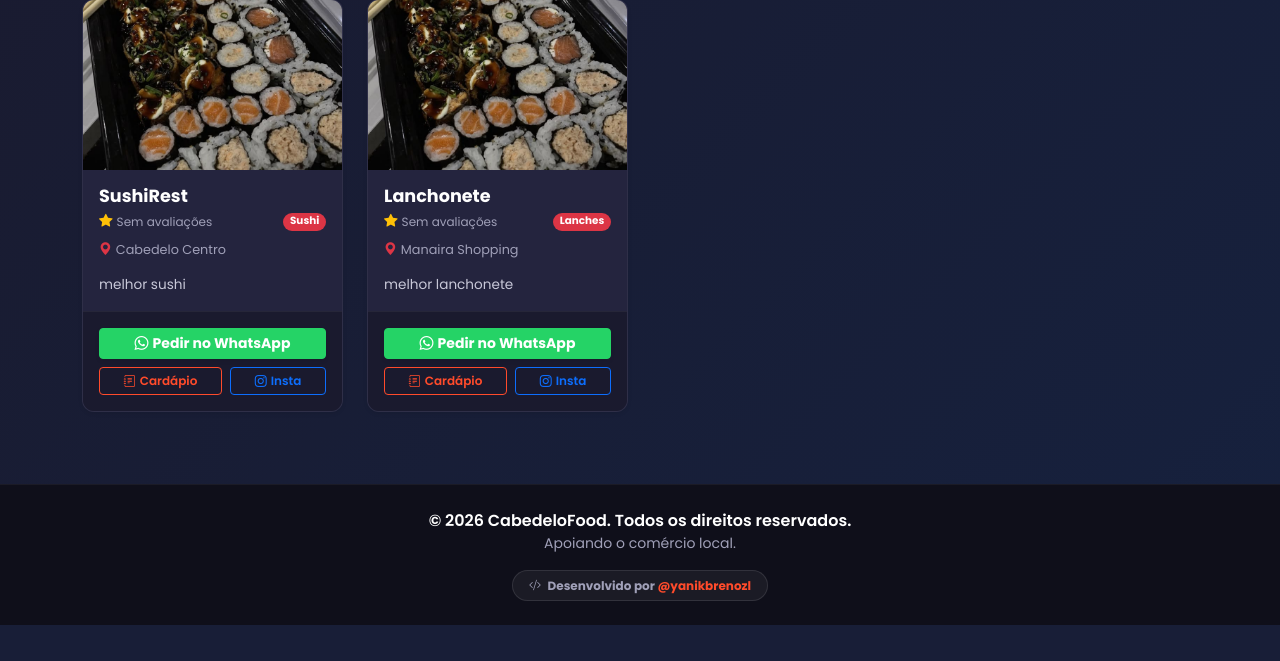
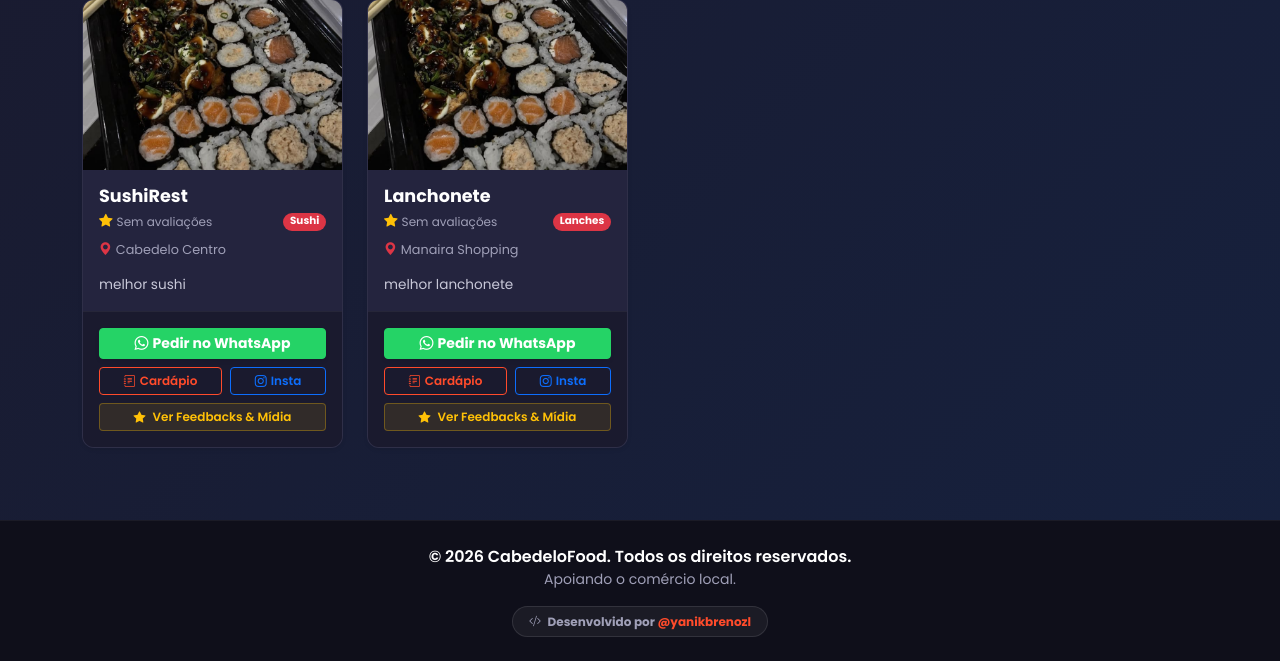
Before and after one commit to brenosobre/CabedeloFood, a Django app: page / in a window 1280 px wide. Shown: the part 397-1058 px from the top of the page. Before the commit the page ends 1022 px from the top, so only its background shows below. Run offline with Django 5.2, Linux system fonts and the light colour scheme; data comes from the database, SQL or seed files in the repository; tables that the repository leaves empty hold one stand-in row (values such as "Sample post"); some libraries are stand-ins or nearby versions.

Commit message:
correção avaliação

```diff
--- a/restaurantes/templates/restaurantes/index.html
+++ b/restaurantes/templates/restaurantes/index.html
@@ -116,7 +116,6 @@
             color: #ff4b2b !important;
         }
 
-        /* HOVER DO BOTÃO DO DESENVOLVEDOR */
         .dev-link:hover {
             background: rgba(255, 255, 255, 0.1) !important;
             border-color: rgba(255, 75, 43, 0.5) !important;
@@ -128,7 +127,6 @@
     <nav class="navbar navbar-expand-lg navbar-dark navbar-custom py-3">
         <div class="container d-flex justify-content-between align-items-center">
 
-            <!-- LOGÓTIPO PIN + HAMBÚRGUER COM FIX DO CSS -->
             <a class="navbar-brand m-0 d-flex align-items-center" href="{% url 'home' %}">
                 <svg width="32" height="38" viewBox="0 0 36 38" fill="none" xmlns="http://www.w3.org/2000/svg" class="me-2">
                     <defs>
@@ -267,12 +265,18 @@
 
                     <div class="card-footer pb-3 pt-3">
                         <div class="mb-2">
+                            {% if rest.telefone %}
                                 <a href="https://wa.me/55{{ rest.telefone|cut:' '|cut:'-'|cut:'('|cut:')' }}?text=Olá! Vi o restaurante {{ rest.nome }} no CabedeloFood e gostaria de saber mais."
                                    target="_blank"
                                    class="btn btn-sm w-100 fw-bold shadow-sm text-white"
                                    style="background-color: #25D366; border-color: #25D366; transition: transform 0.2s;">
                                     <i class="bi bi-whatsapp me-1"></i>Pedir no WhatsApp
                                 </a>
+                            {% else %}
+                                <button class="btn btn-outline-secondary btn-sm w-100 fw-semibold" style="font-size: 0.75rem;" disabled>
+                                    <i class="bi bi-telephone-x me-1"></i>Sem WhatsApp
+                                </button>
+                            {% endif %}
                         </div>
 
                         <div class="d-flex gap-2 flex-wrap">
@@ -285,6 +289,13 @@
                             {% if rest.instagram %}
                                 <a href="{{ rest.instagram }}" target="_blank" class="btn btn-outline-primary btn-sm flex-fill fw-semibold" style="font-size: 0.75rem;"><i class="bi bi-instagram me-1"></i>Insta</a>
                             {% endif %}
+                        </div>
+
+                        <!-- BOTÃO DE AVALIAÇÕES / FEEDBACKS -->
+                        <div class="mt-2">
+                            <a href="{% url 'avaliacoes' rest.id %}" class="btn btn-sm w-100 fw-semibold text-warning" style="background: rgba(255, 193, 7, 0.1); border: 1px solid rgba(255, 193, 7, 0.3); font-size: 0.75rem;">
+                                <i class="bi bi-star-fill me-1"></i> Ver Feedbacks & Mídia
+                            </a>
                         </div>
                     </div>
                 </div>
@@ -309,7 +320,6 @@
             <p class="mb-0 fw-semibold">© 2026 CabedeloFood. Todos os direitos reservados.</p>
             <small class="text-muted d-block mb-3">Apoiando o comércio local.</small>
 
-            <!-- NOVO CONTATO DO DESENVOLVEDOR -->
             <a href="https://www.instagram.com/yanikbrenozl/" target="_blank" class="badge rounded-pill text-decoration-none px-3 py-2 dev-link" style="background: rgba(255, 255, 255, 0.05); border: 1px solid rgba(255, 255, 255, 0.1); color: #a0a0b8; transition: all 0.3s ease;">
                 <i class="bi bi-code-slash me-1"></i> Desenvolvido por <span style="color: #ff4b2b;">@yanikbrenozl</span>
             </a>
```
Lines whose indentation alone changed are shown as unchanged.
